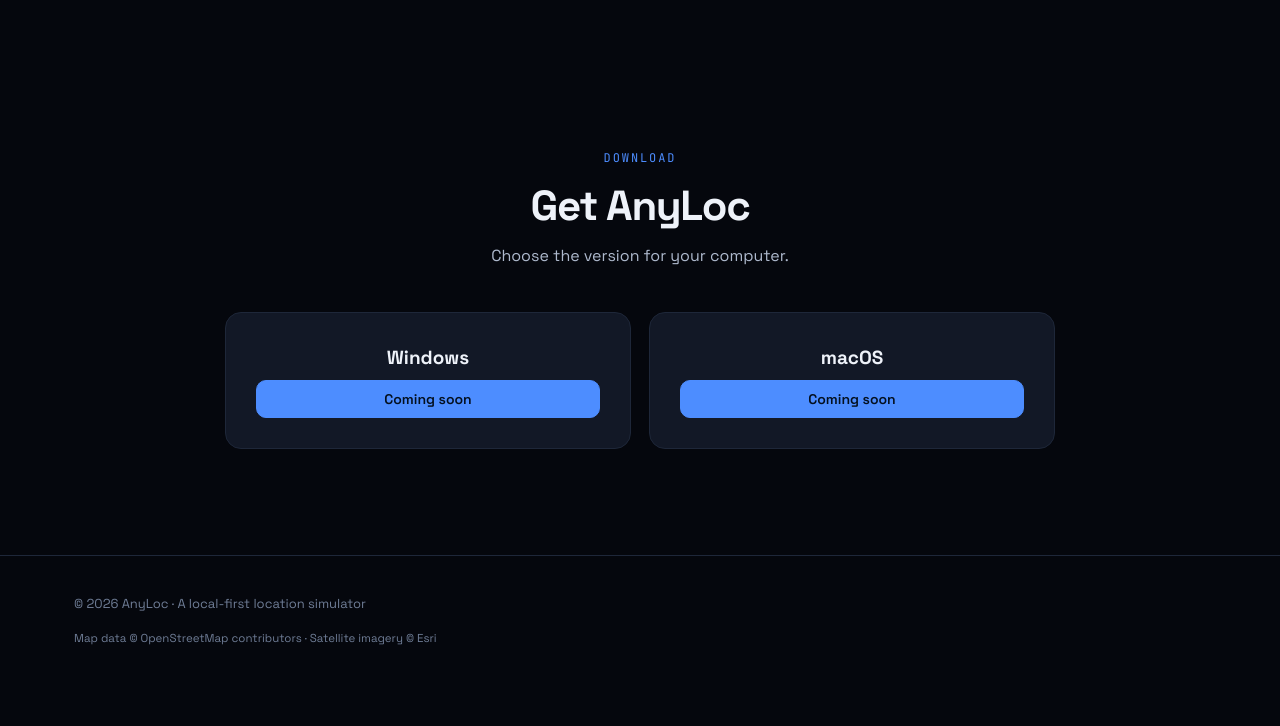
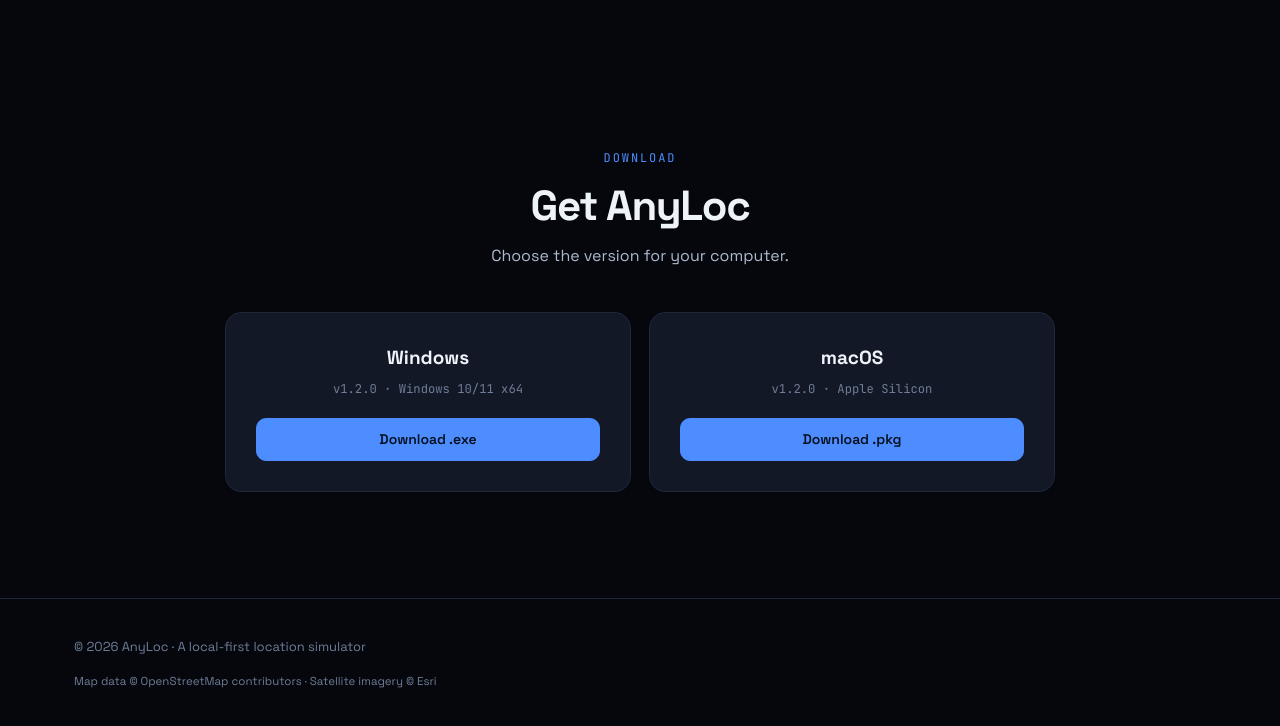
Before and after one commit to xjin6/any-loc, a plain HTML site: page index.html in a window 1280 px wide. Shown: the part 3842-4568 px from the top of the page. Before the commit the page ends 4527 px from the top, so only its background shows below. Drawn offline with Linux system fonts and the light colour scheme.

Commit message:
Add v1.2.0 download links

```diff
--- a/index.html
+++ b/index.html
@@ -840,15 +840,17 @@ footer{border-top:1px solid var(--line);padding:38px 0;position:relative;z-index
     <div class="dl">
       <div class="dlcard">
         <div class="os">Windows</div>
-        <button class="btn primary" disabled>
-          <span class="zh">即将开放</span><span class="en">Coming soon</span>
-        </button>
+        <div class="meta">v1.2.0 · Windows 10/11 x64</div>
+        <a class="btn primary" href="https://github.com/xjin6/any-loc/releases/latest/download/AnyLoc.exe">
+          <span class="zh">下载 .exe</span><span class="en">Download .exe</span>
+        </a>
       </div>
       <div class="dlcard">
         <div class="os">macOS</div>
-        <button class="btn primary" disabled>
-          <span class="zh">即将开放</span><span class="en">Coming soon</span>
-        </button>
+        <div class="meta">v1.2.0 · Apple Silicon</div>
+        <a class="btn primary" href="https://github.com/xjin6/any-loc/releases/latest/download/AnyLoc-1.2.0.pkg">
+          <span class="zh">下载 .pkg</span><span class="en">Download .pkg</span>
+        </a>
       </div>
     </div>
   </div>
```
